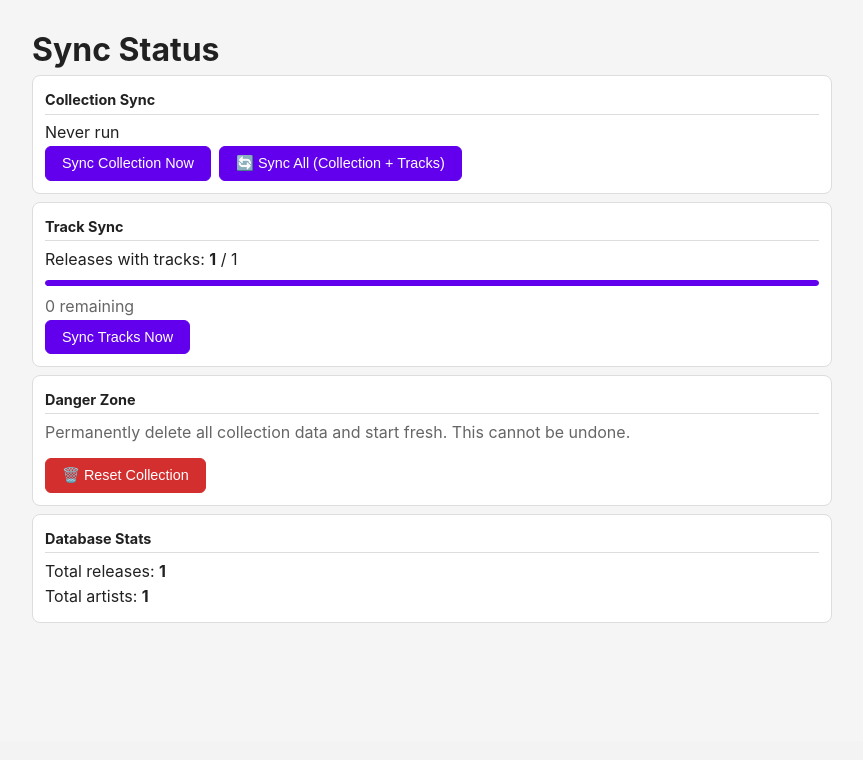
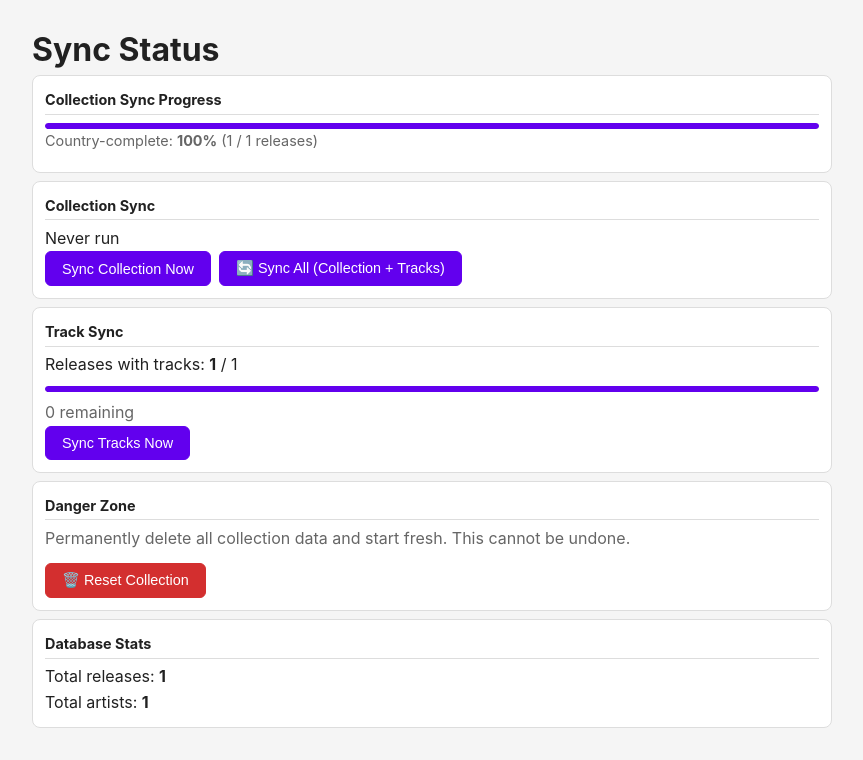
Before and after one commit to JaccovL/music-collection, a Flask app: page /admin/sync-status in a window 1280 px wide. Shown: the part 59-819 px from the top of the page, without its empty margins (208-1071 px from the left). Before the commit the page ends 682 px from the top, so only its background shows below. Run offline with Flask 3, Linux system fonts and the light colour scheme; a user stored in the database is signed in; tables that the repository leaves empty hold one stand-in row (values such as "Sample post").

Commit message:
v2.2.3: wantlist auto-sync + progress endpoint + screen visibility

```diff
--- a/blueprints/admin.py
+++ b/blueprints/admin.py
@@ -194,6 +194,19 @@ def _scheduled_sync():
                 service.sync_collection(triggered_by='cron', fetch_country=True)
                 if is_cancelled('collection'):
                     return
+                # v2.2.3: Auto-sync wantlist if enabled (was manual only)
+                if get_setting('wantlist_enabled', 'false') == 'true':
+                    from sync_service import SyncService as WantlistSyncService
+                    try:
+                        ws = WantlistSyncService(token, username)
+                        if hasattr(ws, 'sync_wantlist'):
+                            ws.sync_wantlist(triggered_by='cron')
+                        else:
+                            import logging
+                            logging.warning("SyncService has no sync_wantlist method; wantlist remains manual")
+                    except Exception as we:
+                        import logging
+                        logging.error(f"Auto wantlist sync failed: {we}")
                 releases = Release.query.outerjoin(Track).filter(Track.id == None).all()
                 if releases and not is_cancelled('track'):
                     client = DiscogsClient(token, username)
--- a/templates/admin_sync_status.html
+++ b/templates/admin_sync_status.html
@@ -4,6 +4,27 @@
 {% block content %}
 <div class="settings-page">
     <h1>Sync Status</h1>
+
+    <section class="settings-section">
+        <h2>Collection Sync Progress</h2>
+        <div id="collection-progress" style="margin: 0.5rem 0;">
+            <div class="progress-bar"><div id="collection-progress-fill" class="progress-fill" style="width: 0%"></div></div>
+            <p style="font-size: 0.9rem; color: var(--text-muted);">Country-complete: <strong id="country-pct">0%</strong> (<span id="with-country-count">0</span> / <span id="total-count">0</span> releases)</p>
+        </div>
+        <script>
+        (function() {
+            fetch('/admin/sync-progress')
+            .then(r => r.json())
+            .then(d => {
+                document.getElementById('collection-progress-fill').style.width = d.percent_complete + '%';
+                document.getElementById('country-pct').textContent = d.percent_complete + '%';
+                document.getElementById('with-country-count').textContent = d.with_country;
+                document.getElementById('total-count').textContent = d.total_releases;
+            })
+            .catch(() => {});
+        })();
+        </script>
+    </section>
 
     <section class="settings-section">
         <h2>Collection Sync</h2>
```
